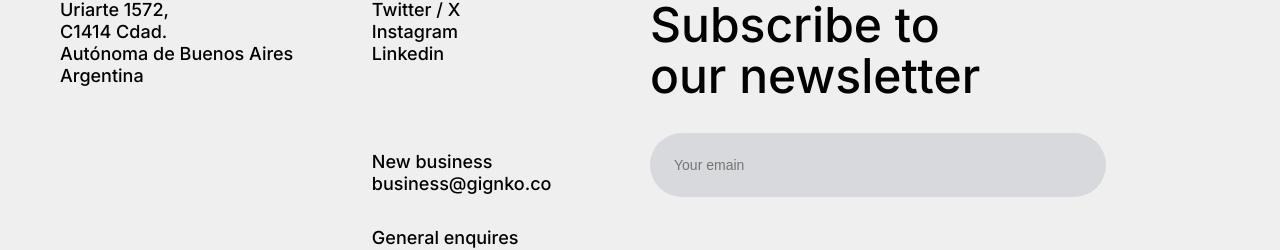
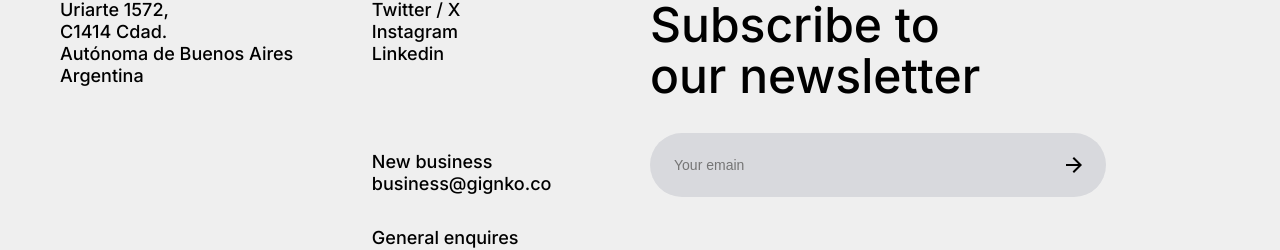
Before and after one commit to testolinp/momiji, a Next.js app: page / in a window 1280 px wide. Shown: the part 6151-6401 px from the top of the page. Built offline with nearby package versions, Linux system fonts and the light colour scheme.

Commit message:
add button for newsletter

```diff
--- a/src/app/layout.tsx
+++ b/src/app/layout.tsx
@@ -19,7 +19,7 @@ export default function RootLayout(
         <main>
           {children}
         </main>
-        <Footer data={footer}></Footer>
+        <Footer></Footer>
       </body>
     </html>
   )
--- a/src/app/ui/footer/footer.module.css
+++ b/src/app/ui/footer/footer.module.css
@@ -28,6 +28,21 @@
   background-color: var(--input-color);
   font-size: 14px;
   font-weight: 500;
+}
+
+.footer__newsletter__form button {
+  height: 64px;
+  width: 64px;
+  border: 0 none;
+  border-radius: 40px;
+  cursor: pointer;
+  position: absolute;
+  top: 0;
+  right: 0;
+  background-color: transparent;
+  display: flex;
+  justify-content: center;
+  align-items: center;
 }
 
 .footer__content {
--- a/src/app/ui/footer/footer.tsx
+++ b/src/app/ui/footer/footer.tsx
@@ -8,6 +8,11 @@ export default function Footer() {
             <h2>Subscribe to <span>our newsletter</span></h2>
             <div className={styles.footer__newsletter__form}>
               <input placeholder='Your emain' />
+              <button aria-label='Send your email'>
+                <svg width="16" height="16" viewBox="0 0 16 16" fill="none">
+                  <path d="M12.175 9H0V7H12.175L6.575 1.4L8 0L16 8L8 16L6.575 14.6L12.175 9Z" fill="black"/>
+                </svg>
+              </button>
             </div>
           </div>
           <ul className={styles.footer__content}>
```
